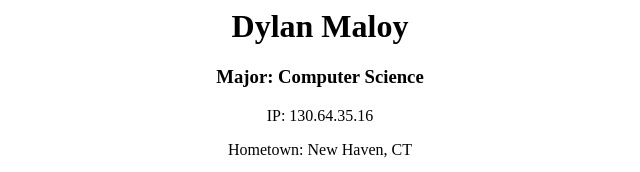
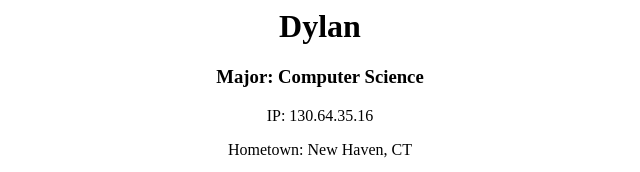
Before and after one commit to DPM97/comp20-hw2, a plain HTML site: page index.html in a window 1280 px wide. Shown: the top 172 px of the page, without its empty margins (320-960 px from the left). Drawn offline with Linux system fonts and the light colour scheme.

Commit message:
first name

```diff
--- a/index.html
+++ b/index.html
@@ -3,7 +3,7 @@
 
   </head>
   <body style="text-align: center">
-    <h1>Dylan Maloy</h1>
+    <h1>Dylan</h1>
     <h3>Major: Computer Science</h3>
     <p>IP: 130.64.35.16</p>
     <p>Hometown: New Haven, CT</p>
```
Also changed, not shown: deliverable.txt (added).
